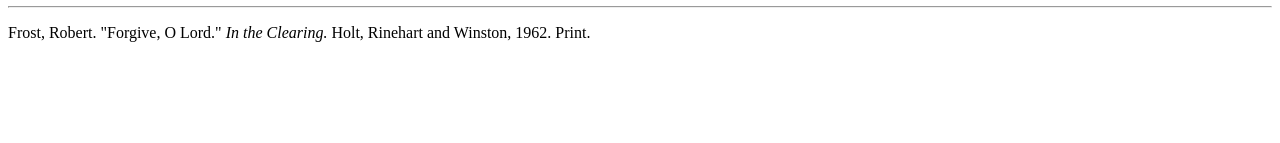
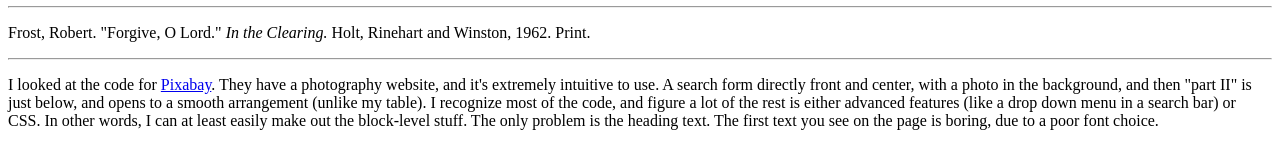
Before and after one commit to jeff-fichtner/3.5-solo, a plain HTML site: page index.html in a window 1280 px wide. Shown: the part 1312-1455 px from the top of the page. Before the commit the page ends 1370 px from the top, so only its background shows below. Drawn offline with Linux system fonts and the light colour scheme.

Commit message:
Add website comparison at bottom

```diff
--- a/index.html
+++ b/index.html
@@ -36,5 +36,7 @@
 <footer>
 	<p>Frost, Robert. "Forgive, O Lord." <cite>In the Clearing.</cite> Holt, Rinehart and Winston, 1962. Print.</p>
 </footer>
+<hr>
+<p>I looked at the code for <a href="https://pixabay.com/">Pixabay</a>. They have a photography website, and it's extremely intuitive to use. A search form directly front and center, with a photo in the background, and then "part II" is just below, and opens to a smooth arrangement (unlike my table).  I recognize most of the code, and figure a lot of the rest is either advanced features (like a drop down menu in a search bar) or CSS.  In other words, I can at least easily make out the block-level stuff. The only problem is the heading text. The first text you see on the page is boring, due to a poor font choice.</p>
 </body>
 </html>
```
